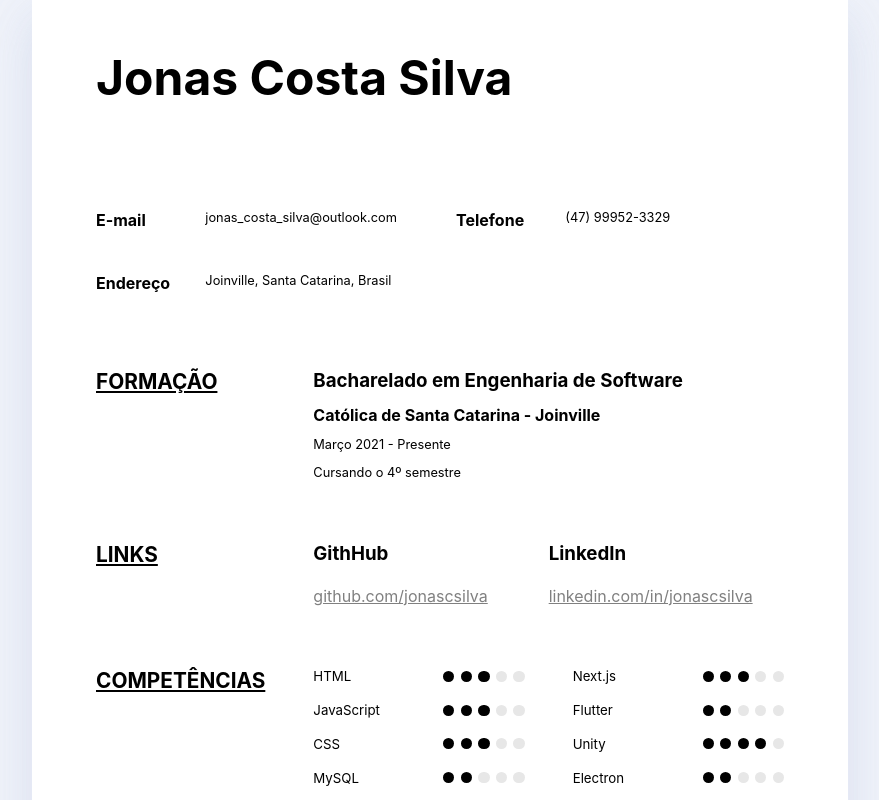
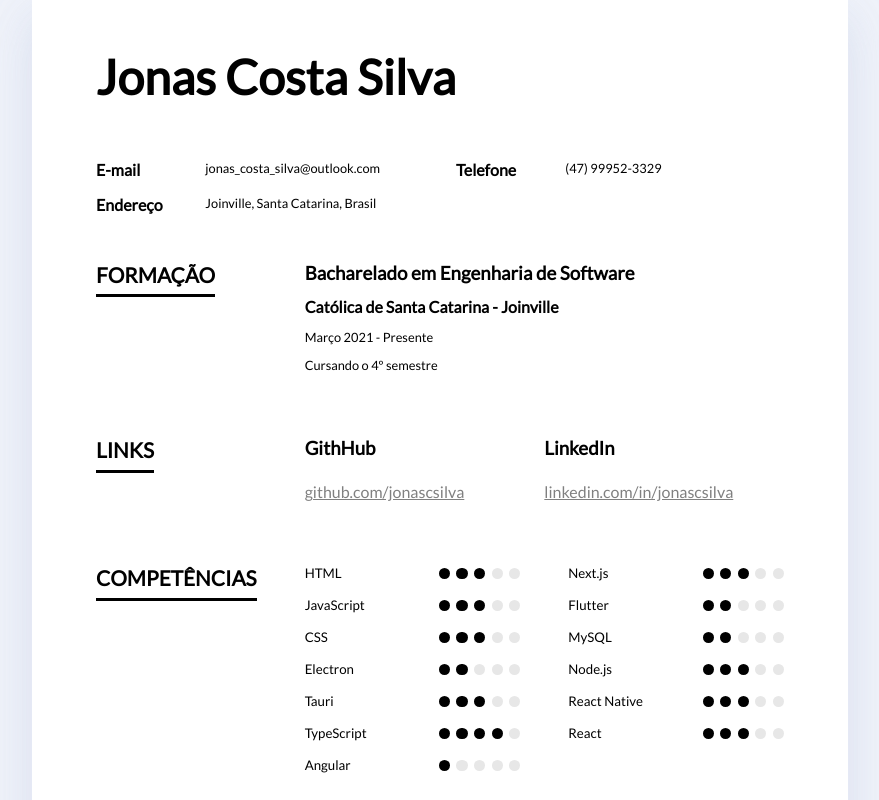
Before and after one commit to JonasCSilva/resume__next, a Next.js app: page / in a window 1280 px wide. Shown: the top 800 px of the page, without its empty margins (200-1079 px from the left). Built offline with nearby package versions, Linux system fonts and the light colour scheme.

Commit message:
Font changed

```diff
--- /dev/null
+++ b/src/pages/_document.tsx
@@ -0,0 +1,25 @@
+import Document, { DocumentContext, DocumentInitialProps, Html, Head, Main, NextScript } from 'next/document'
+
+class MyDocument extends Document {
+  static async getInitialProps(ctx: DocumentContext): Promise<DocumentInitialProps> {
+    const initialProps = await Document.getInitialProps(ctx)
+
+    return initialProps
+  }
+
+  render() {
+    return (
+      <Html>
+        <Head>
+          <link href='https://fonts.googleapis.com/css2?family=Lato&display=swap' rel='stylesheet' />
+        </Head>
+        <body>
+          <Main />
+          <NextScript />
+        </body>
+      </Html>
+    )
+  }
+}
+
+export default MyDocument
--- a/src/pages/index.tsx
+++ b/src/pages/index.tsx
@@ -11,11 +11,12 @@ const Home: NextPage = () => {
   return (
     <div className={styles.container}>
       <Head>
-        <title>Resume</title>
+        <title>jonas_costa_silva-resume</title>
         <meta name='description' content='Generated by create next app' />
         <link rel='icon' href='/favicon.ico' />
       </Head>
 
+      <div>
         <main className={styles.main}>
           <h1 className={styles.title}>Jonas Costa Silva</h1>
 
@@ -40,10 +41,8 @@ const Home: NextPage = () => {
                 { name: 'JavaScript', skillLevel: 3 },
                 { name: 'Flutter', skillLevel: 2 },
                 { name: 'CSS', skillLevel: 3 },
-              { name: 'Unity', skillLevel: 4 },
                 { name: 'MySQL', skillLevel: 2 },
                 { name: 'Electron', skillLevel: 2 },
-              { name: 'Unreal Engine', skillLevel: 2 },
                 { name: 'Node.js', skillLevel: 3 },
                 { name: 'Tauri', skillLevel: 3 },
                 { name: 'React Native', skillLevel: 3 },
@@ -57,6 +56,7 @@ const Home: NextPage = () => {
           </div>
         </main>
       </div>
+    </div>
   )
 }
 
--- a/src/styles/Home.module.scss
+++ b/src/styles/Home.module.scss
@@ -3,14 +3,18 @@
   justify-content: center;
   align-items: center;
   background-color: #eff2f9;
+  height: 11in;
+}
+
+.container > div {
+  background-color: white;
+  box-shadow: 0 20px 60px 0 rgba(186, 200, 227, 0.1), 0 16px 36px 0 rgba(186, 200, 227, 0.3);
+  height: 11in;
 }
 
 .main {
-  background-color: white;
-  height: 11in;
+  max-height: 11in;
   width: 8.5in;
-  overflow: hidden;
-  box-shadow: 0 20px 60px 0 rgba(186, 200, 227, 0.1), 0 16px 36px 0 rgba(186, 200, 227, 0.3);
   padding: 3rem 4rem;
   display: grid;
   row-gap: 3rem;
@@ -19,16 +23,19 @@
 .title {
   font-size: 3rem;
   width: 100%;
+  height: 4rem;
 }
 
 .sectionsGrid {
   display: grid;
   grid-template-columns: 1fr 4fr;
   column-gap: 3rem;
-  row-gap: 3rem;
+  row-gap: 4rem;
 
   h2 {
-    text-decoration: underline;
+    height: 2.2rem;
     font-size: 1.3rem;
+    width: fit-content;
+    border-bottom: 3px solid black;
   }
 }
--- a/src/styles/globals.scss
+++ b/src/styles/globals.scss
@@ -2,7 +2,7 @@ html,
 body {
   padding: 0;
   margin: 0;
-  font-family: -apple-system, BlinkMacSystemFont, Segoe UI, Roboto, Oxygen, Ubuntu, Cantarell, Fira Sans, Droid Sans,
+  font-family: lato, -apple-system, BlinkMacSystemFont, Segoe UI, Roboto, Oxygen, Ubuntu, Cantarell, Fira Sans, Droid Sans,
     Helvetica Neue, sans-serif;
 }
 
```
Lines whose indentation alone changed are shown as unchanged.
